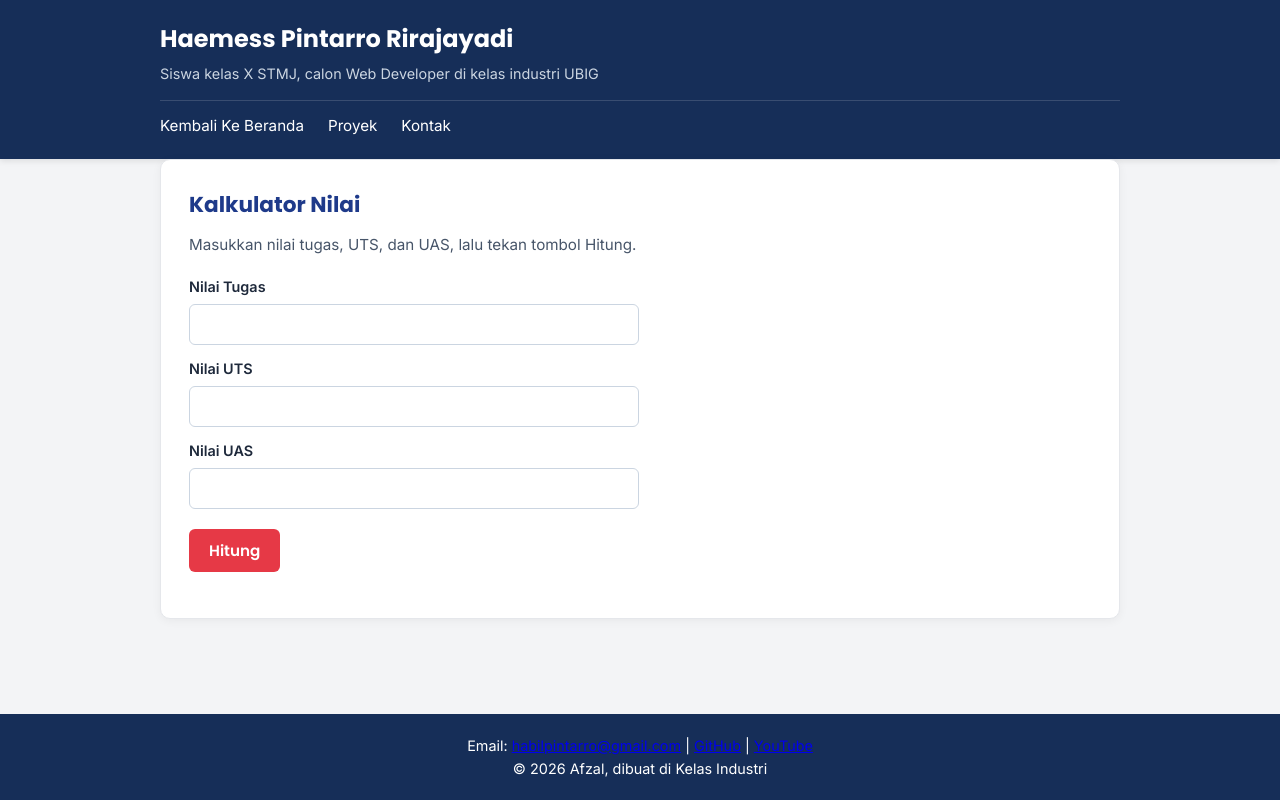
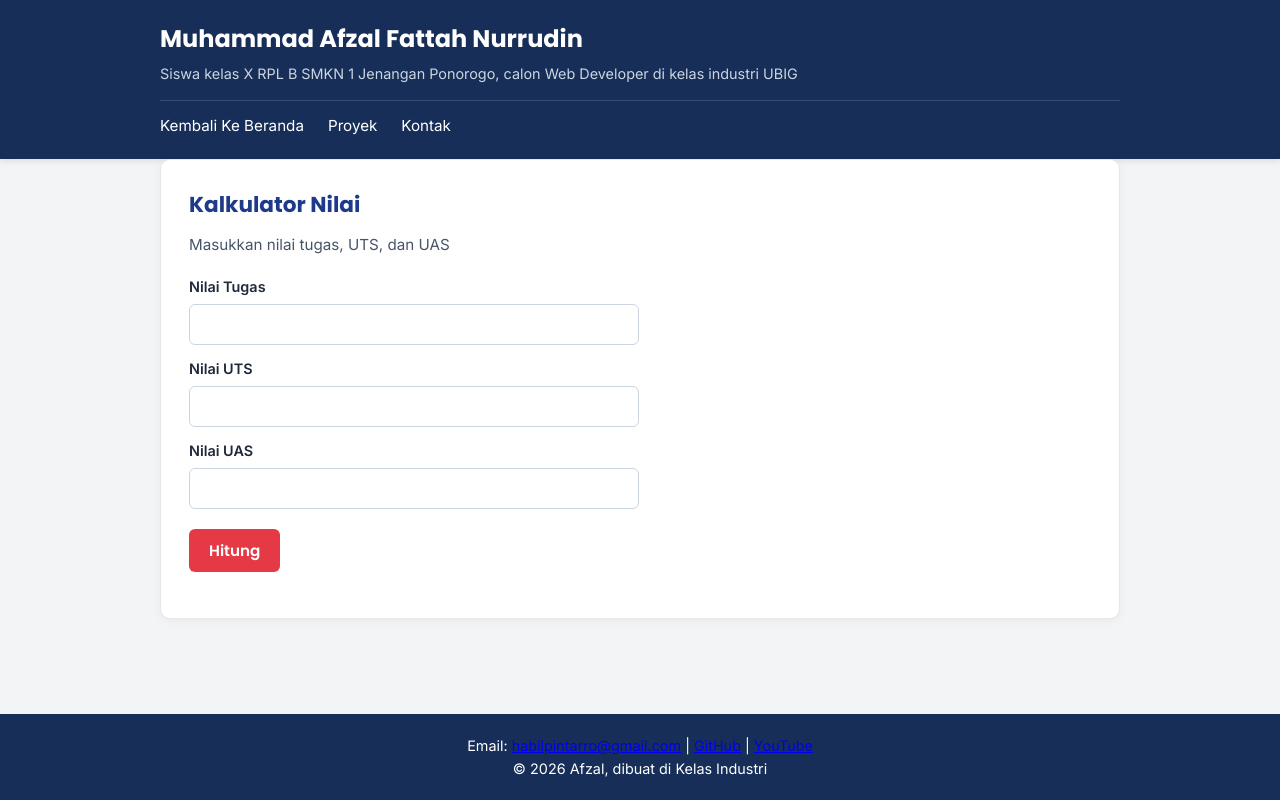
Before and after one commit to afzal-lgtm/portofolio, a plain HTML site: page porto/kalkulator.html in a window 1280 px wide. Drawn offline with Linux system fonts and the light colour scheme; files whose address does not match are found by name.

Commit message:
feat: Memperbaiki Kalkulator

```diff
--- a/porto/kalkulator.html
+++ b/porto/kalkulator.html
@@ -13,8 +13,8 @@
 
 <body>
   <header>
-    <h1>Haemess Pintarro Rirajayadi</h1>
-    <p>Siswa kelas X STMJ, calon Web Developer di kelas industri UBIG</p>
+    <h1>Muhammad Afzal Fattah Nurrudin</h1>
+    <p>Siswa kelas X RPL B SMKN 1 Jenangan Ponorogo, calon Web Developer di kelas industri UBIG</p>
 
     <div class="container navbar">
       <nav>
@@ -31,7 +31,7 @@
     <section class="kartu">
       <h2>Kalkulator Nilai</h2>
 
-      <p>Masukkan nilai tugas, UTS, dan UAS, lalu tekan tombol Hitung.</p>
+      <p>Masukkan nilai tugas, UTS, dan UAS</p>
 
       <form>
         <label for="tugas">Nilai Tugas</label>
```
